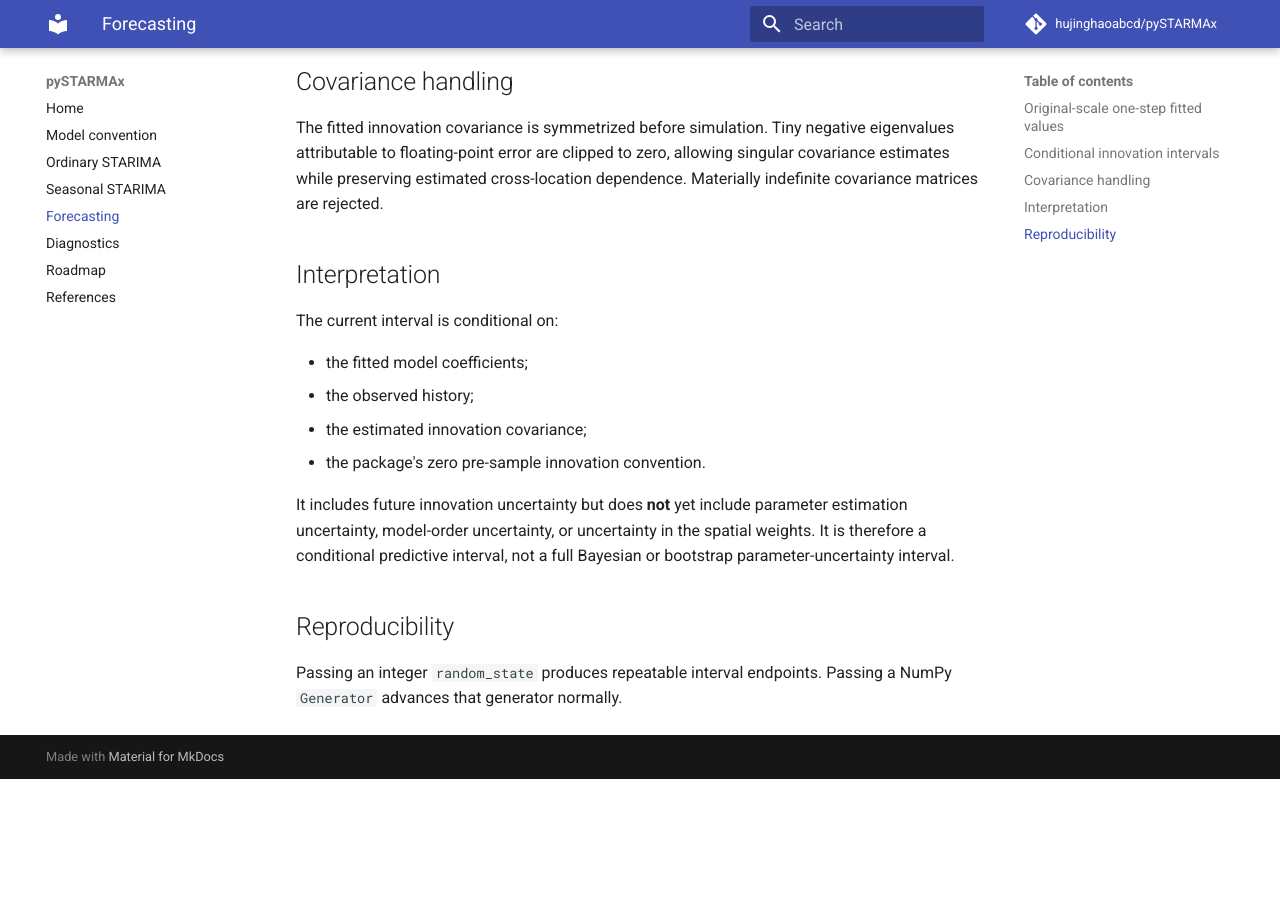
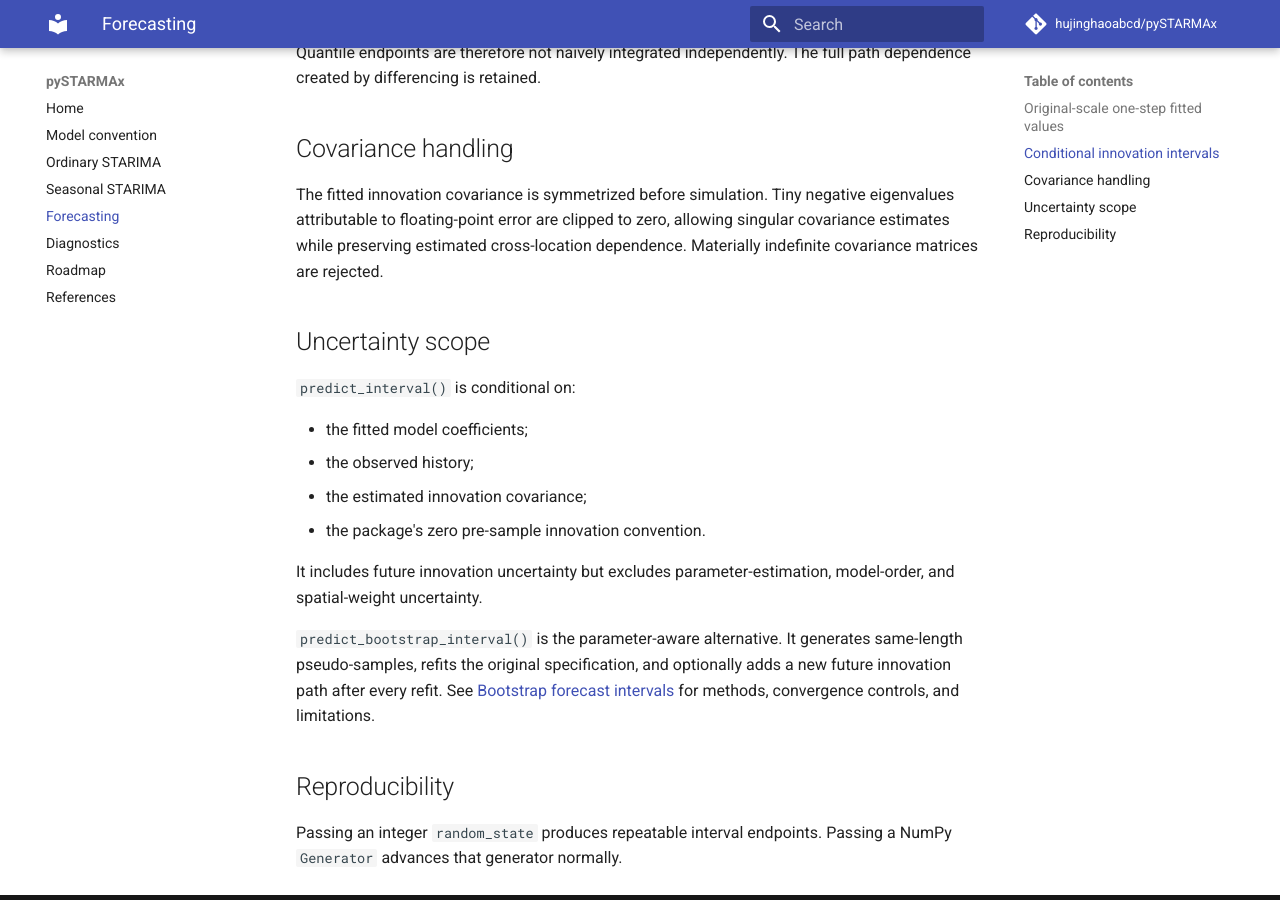
Before and after one commit to hujinghaoabcd/pySTARMAx, an MkDocs documentation site: the page built from docs/forecasting.md, in a window 1280 px wide and 900 px high, scrolled down 1607 px. Built offline with MkDocs 1.6.1 and Material for MkDocs 9.7.7, drawn with Linux system fonts in a browser that asks for light colours; comment, search, counter and statistics services are not loaded; before the commit the page ends 2386 px from its top, so only the background shows below that; some of the changed text lies outside the part shown.

Commit message:
Link conditional and bootstrap interval scopes

```diff
--- a/docs/forecasting.md
+++ b/docs/forecasting.md
@@ -1,16 +1,20 @@
 # Original-scale fitted values and forecast intervals
 
-pySTARMAx 0.0.5 adds two outputs that remain separate from transformed-scale
+pySTARMAx 0.0.5 added two outputs that remain separate from transformed-scale
 parameter inference:
 
 - aligned one-step fitted values on the original observation scale;
 - simulation-based conditional innovation forecast intervals.
 
+Version 0.0.6 adds a separate direct-bootstrap interval API that refits
+same-length pseudo-samples and therefore propagates parameter-estimation
+variation.
+
 ## Original-scale one-step fitted values
 
 `STARIMA.fit()` and `SeasonalSTARIMA.fit()` still return `STARMAResult` on the
-highest differenced scale. The new `fitted_original()` method reconstructs an
-array with the same shape as the original observations.
+highest differenced scale. The `fitted_original()` method reconstructs an array
+with the same shape as the original observations.
 
 For the combined differencing polynomial
 
@@ -78,19 +82,23 @@ eigenvalues attributable to floating-point error are clipped to zero, allowing
 singular covariance estimates while preserving estimated cross-location
 dependence. Materially indefinite covariance matrices are rejected.
 
-## Interpretation
+## Uncertainty scope
 
-The current interval is conditional on:
+`predict_interval()` is conditional on:
 
 - the fitted model coefficients;
 - the observed history;
 - the estimated innovation covariance;
 - the package's zero pre-sample innovation convention.
 
-It includes future innovation uncertainty but does **not** yet include parameter
-estimation uncertainty, model-order uncertainty, or uncertainty in the spatial
-weights. It is therefore a conditional predictive interval, not a full Bayesian
-or bootstrap parameter-uncertainty interval.
+It includes future innovation uncertainty but excludes parameter-estimation,
+model-order, and spatial-weight uncertainty.
+
+`predict_bootstrap_interval()` is the parameter-aware alternative. It generates
+same-length pseudo-samples, refits the original specification, and optionally
+adds a new future innovation path after every refit. See
+[Bootstrap forecast intervals](bootstrap.md) for methods, convergence controls,
+and limitations.
 
 ## Reproducibility
 
```
